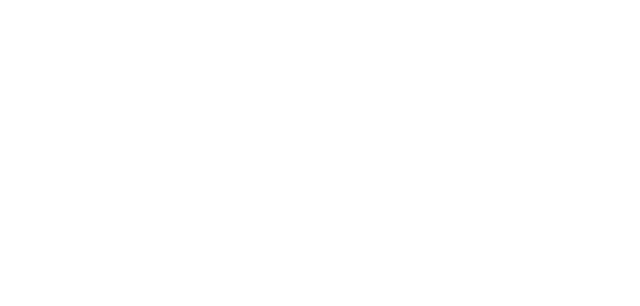
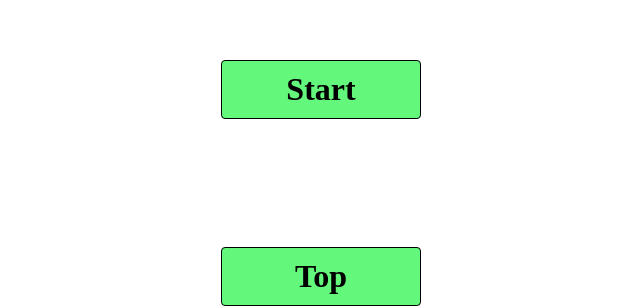
Before and after one commit to ONDENCUP-dominions/Dominion, a Nuxt app: page /GameStart in a window 1280 px wide. Shown: the part 746-1052 px from the top of the page, without its empty margins (319-959 px from the left). Before the commit the page ends 800 px from the top, so only its background shows below. Built offline with nearby package versions, Linux system fonts and the light colour scheme.

Commit message:
GameStartページ作成(#shin1)

```diff
--- a/pages/GameStart.vue
+++ b/pages/GameStart.vue
@@ -1,5 +1,23 @@
+<script setup lang="ts">
+</script>
+
 <template>
-    <div>
-      game start page
+    <div class="flex-content">
+      <Button class="start-button">Start</Button>
+      <Button class="top-button">Top</Button>
     </div>
-  </template>
+</template>
+
+<style scoped>
+.flex-content{
+  display: flex;
+  flex-direction: column;
+  align-items: center;
+}
+.start-button{
+  margin-top: 63%;
+}
+.top-button{
+  margin-top: 10%;
+}
+</style>
```
